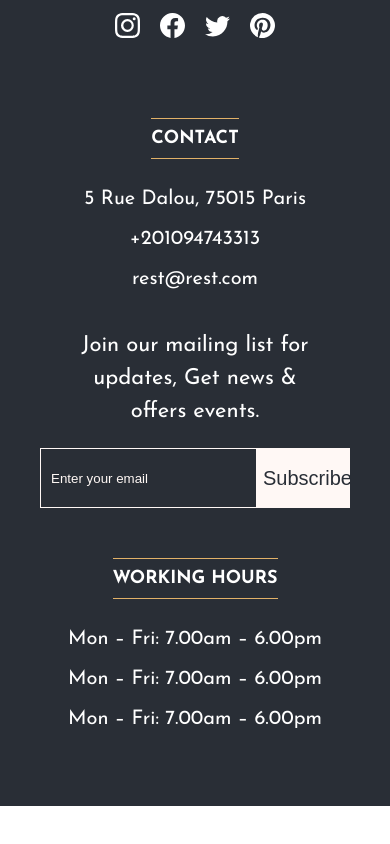
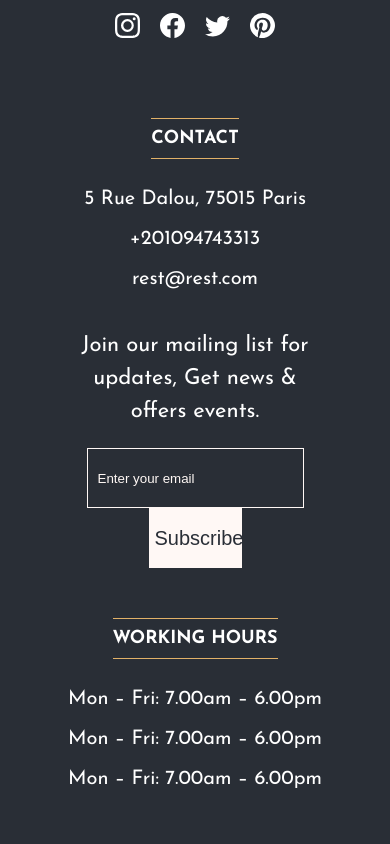
Before and after one commit to ahmedsameh74/restaurant, a Next.js app: page /about in a window 390 px wide. Shown: the part 7789-8633 px from the top of the page. Before the commit the page ends 8595 px from the top, so only its background shows below. Built offline with nearby package versions, Linux system fonts and the light colour scheme.

Commit message:
so far so good

```diff
--- a/styles/Footer.module.css
+++ b/styles/Footer.module.css
@@ -172,4 +172,8 @@
         align-items: center;
         gap: 20px;
     }
+
+    .input {
+        flex-direction: column;
+    }
 }
```
